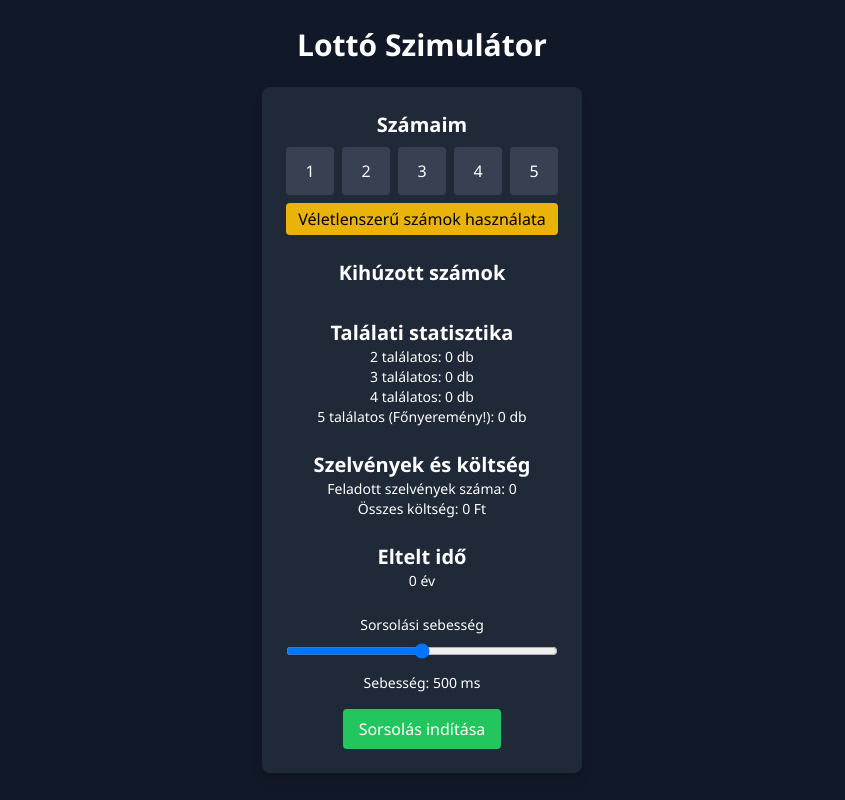
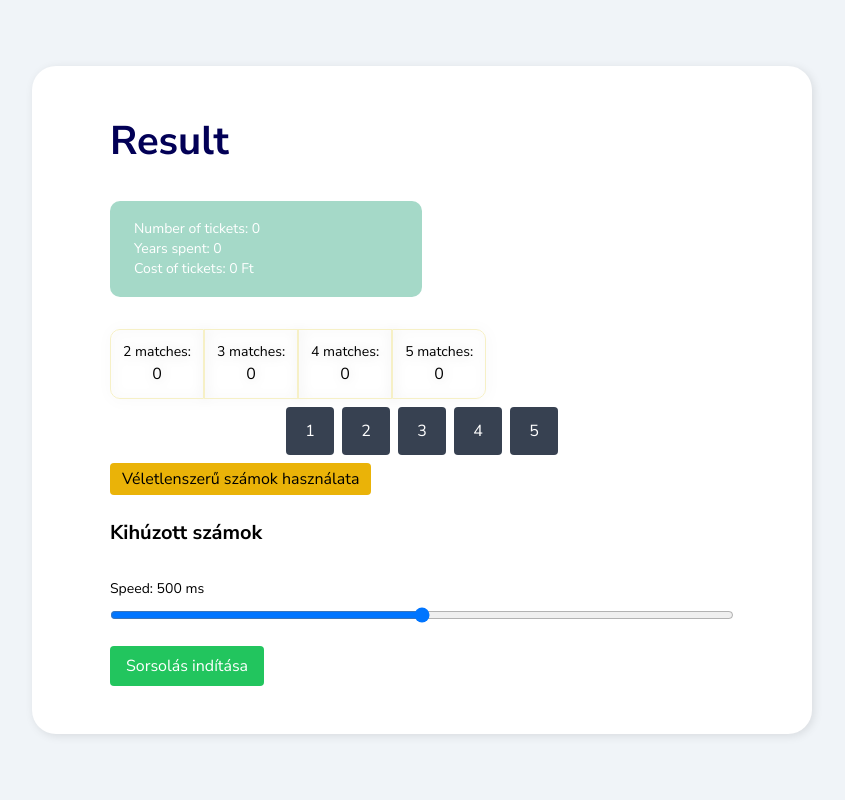
Before and after one commit to EddyeWeb/lottery, a Vue app: page / in a window 1280 px wide. Shown: the whole page, without its empty margins (218-1063 px from the left). Built offline with nearby package versions, Linux system fonts and the light colour scheme.

Commit message:
Refactor based on the design

```diff
--- a/src/App.vue
+++ b/src/App.vue
@@ -1,6 +1,5 @@
 <template>
-  <div class="flex flex-col items-center justify-center min-h-screen bg-gray-900 text-white">
-    <h1 class="text-3xl font-bold mb-6">Lottó Szimulátor</h1>
+  <div class="flex flex-col items-center justify-center min-h-screen">
     <LotteryDraw />
   </div>
 </template>
--- a/src/assets/styles.scss
+++ b/src/assets/styles.scss
@@ -1,7 +1,49 @@
-$primary-color: #1d4ed8;
+@import url('https://fonts.googleapis.com/css?family=Nunito+Sans:400,400i,700,800,800i,900i&display=swap');
 
 body {
   background-color: #f0f4f8;
-  color: $primary-color;
-  font-family: 'Segoe UI', Tahoma, Geneva, Verdana, sans-serif;
+  font-family: 'Nunito Sans', sans-serif;
 }
+
+.lottery-base {
+  box-shadow: 2px 2px 10px rgba(0, 0, 0, 0.1);
+  border-radius: 24px;
+  padding: 48px 78px;
+  width: 780px;
+
+  h1 {
+    font-style: normal;
+    font-weight: 700;
+    font-size: 40px;
+    line-height: 55px;
+    color: #020056;
+  }
+}
+
+.ticket-info {
+  background: #A5D9C8;
+  border-radius: 10px;
+  padding: 18px 24px;
+  color: white;
+  width: 50%;
+  margin: 32px 0;
+}
+
+.matches {
+  filter: drop-shadow(1px 1px 6px rgba(0, 0, 0, 0.15));
+  border-radius: 10px;
+
+  div {
+    border: 1px solid #F6F0C6;
+    border-radius: 0px;
+    padding: 12px;
+
+    &:first-child {
+      border-radius: 10px 0px 0px 10px;
+    }
+
+    &:last-child {
+      border-radius: 0px 10px 10px 0px;
+    }
+  }
+}
--- a/src/components/ElapsedTime.vue
+++ /dev/null
@@ -1,12 +0,0 @@
-<template>
-  <div class="mt-6">
-    <h3 class="text-xl font-semibold">Eltelt idő</h3>
-    <p class="text-sm">{{ years }} év</p>
-  </div>
-</template>
-
-<script setup>
-const props = defineProps({
-  years: Number
-});
-</script>
--- a/src/components/LotteryDraw.vue
+++ b/src/components/LotteryDraw.vue
@@ -1,5 +1,13 @@
 <template>
-  <div class="min-w-md p-6 bg-gray-800 rounded-lg shadow-lg text-white text-center">
+  <div class="lottery-base bg-white text-black max-w-full">
+    <h1>
+      Result
+    </h1>
+
+    <TicketInfo :ticket-count="ticketCount" :years="elapsedYears" :total-cost="totalCost" />
+
+    <MatchStats :match-stats="matchStats" />
+
     <NumberInputGroup
       :user-numbers="userNumbers"
       :use-random-numbers="useRandomNumbers"
@@ -9,14 +17,8 @@
 
     <DrawnNumbers :drawn-numbers="drawnNumbers" />
 
-    <MatchStats :match-stats="matchStats" />
-
-    <TicketInfo :ticket-count="ticketCount" :total-cost="totalCost" />
-
-    <ElapsedTime :years="elapsedYears" />
-
     <div class="mt-6">
-      <label for="speed" class="block text-sm font-medium">Sorsolási sebesség</label>
+      <p class="mt-2 text-sm">Speed: {{ speed }} ms</p>
       <input
         id="speed"
         type="range"
@@ -26,7 +28,6 @@
         class="w-full mt-2"
         @input="updateSpeed"
       />
-      <p class="mt-2 text-sm">Sebesség: {{ speed }} ms</p>
     </div>
 
     <button @click="toggleDraw" class="mt-4 px-4 py-2 bg-green-500 rounded text-white">
@@ -41,7 +42,6 @@ import NumberInputGroup from "./NumberInputGroup.vue";
 import DrawnNumbers from "./DrawnNumbers.vue";
 import MatchStats from "./MatchStats.vue";
 import TicketInfo from "./TicketInfo.vue";
-import ElapsedTime from "./ElapsedTime.vue";
 
 const drawnNumbers = ref([]);
 const userNumbers = ref([1, 2, 3, 4, 5]);
--- a/src/components/MatchStats.vue
+++ b/src/components/MatchStats.vue
@@ -1,10 +1,21 @@
 <template>
-  <div class="mt-6">
-    <h3 class="text-xl font-semibold">Találati statisztika</h3>
-    <p class="text-sm">2 találatos: {{ matchStats[2] }} db</p>
-    <p class="text-sm">3 találatos: {{ matchStats[3] }} db</p>
-    <p class="text-sm">4 találatos: {{ matchStats[4] }} db</p>
-    <p class="text-sm">5 találatos (Főnyeremény!): {{ matchStats[5] }} db</p>
+  <div class="matches flex">
+    <div class="text-center">
+      <p class="text-sm">2 matches:</p>
+      <p> {{ matchStats[2] }}</p>
+    </div>
+    <div class="text-center">
+      <p class="text-sm">3 matches:</p>
+      <p> {{ matchStats[3] }}</p>
+    </div>
+    <div class="text-center">
+      <p class="text-sm">4 matches:</p>
+      <p> {{ matchStats[4] }}</p>
+    </div>
+    <div class="text-center">
+      <p class="text-sm">5 matches:</p>
+      <p> {{ matchStats[5] }}</p>
+    </div>
   </div>
 </template>
 
--- a/src/components/NumberInputGroup.vue
+++ b/src/components/NumberInputGroup.vue
@@ -1,6 +1,5 @@
 <template>
   <div class="mb-4">
-    <h3 class="text-xl font-semibold">Számaim</h3>
     <div class="flex justify-center gap-2 mt-2">
       <input
         v-for="(num, index) in userNumbers"
--- a/src/components/TicketInfo.vue
+++ b/src/components/TicketInfo.vue
@@ -1,14 +1,15 @@
 <template>
-  <div class="mt-6">
-    <h3 class="text-xl font-semibold">Szelvények és költség</h3>
-    <p class="text-sm">Feladott szelvények száma: {{ ticketCount }}</p>
-    <p class="text-sm">Összes költség: {{ totalCost }} Ft</p>
+  <div class="ticket-info">
+    <p class="text-sm">Number of tickets: {{ ticketCount }}</p>
+    <p class="text-sm">Years spent: {{ years }}</p>
+    <p class="text-sm">Cost of tickets: {{ totalCost }} Ft</p>
   </div>
 </template>
 
 <script setup>
 const props = defineProps({
   ticketCount: Number,
+  years: Number,
   totalCost: Number
 });
 </script>
```
